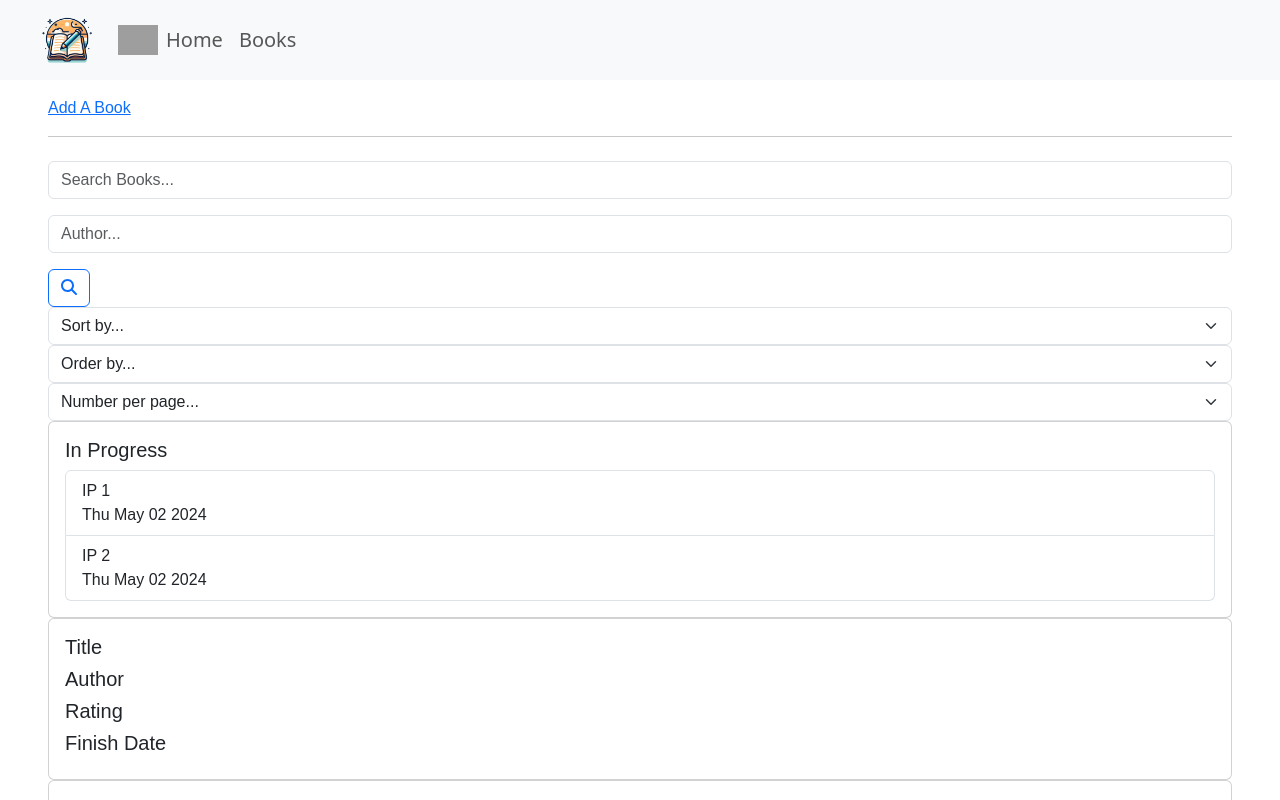
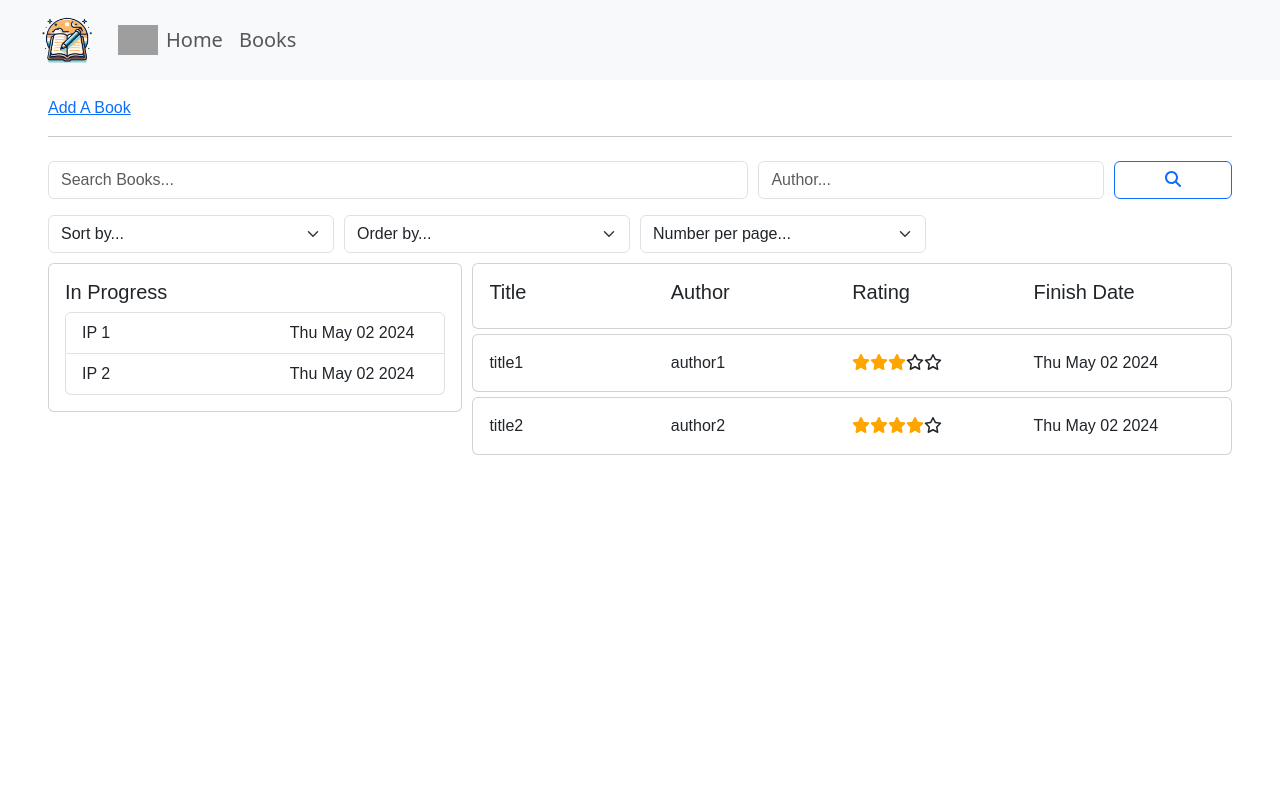
Before and after one commit to jerem-yp/Journal, a React (Vite) app in the folder journal-frontend/: page /books in a window 1280 px wide. Shown: the top 800 px of the page. Built offline with nearby package versions, Linux system fonts and the light colour scheme; grey boxes are pictures that could not be loaded.

Commit message:
New styles

```diff
--- a/journal-frontend/src/index.css
+++ b/journal-frontend/src/index.css
@@ -0,0 +1,53 @@
+.div-row {
+    display: flex;
+}
+
+.div-row .sixty {
+    width: 60%;
+    padding-right: 10px;
+}
+
+.div-row .thirty {
+    width: 30%;
+    padding-right: 10px;
+}
+
+.div-row .five {
+    flex: 1;
+    height: 70%;
+}
+
+.div-row .twenty-five {
+    width: 25%;
+    padding-right: 10px;
+}
+
+.space {
+    margin-top: 10px;
+    margin-bottom: 10px;
+}
+
+.div-thirty {
+    width: 30%;
+}
+
+.div-row .thirty-five {
+    width: 35%;
+    margin-right: 10px;
+}
+
+.div-row .full-flex {
+    flex: 1;
+}
+
+.div-row .twenty-space {
+    width: 25%;
+}
+
+.set-margin-bottom {
+    margin-bottom: 5px;
+}
+
+.orange {
+    color: orange;
+}
```
